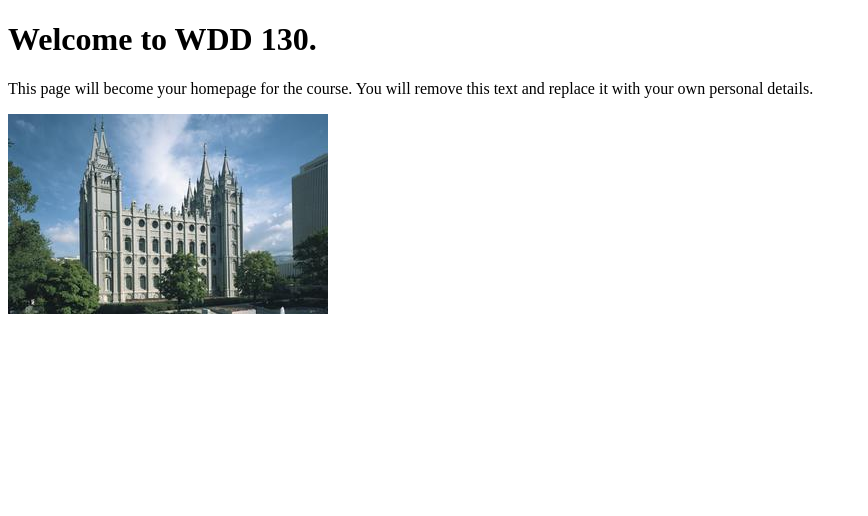
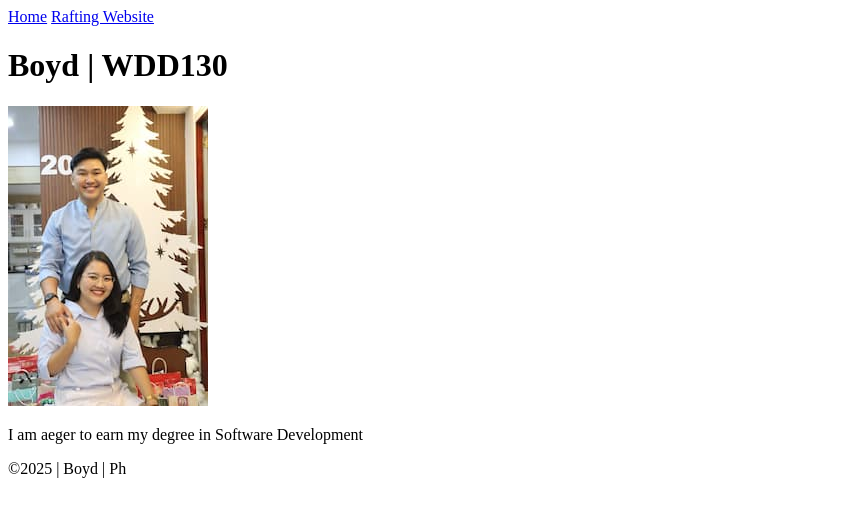
Before and after one commit to ArmorBoyd/WDD-Remake, a plain HTML site: page index.html in a window 1280 px wide. Shown: the whole page, without its empty margins (0-868 px from the left). Drawn offline with Linux system fonts and the light colour scheme.

Commit message:
Added Header, Main, and Footer.

```diff
--- a/index.html
+++ b/index.html
@@ -1,14 +1,27 @@
 <!DOCTYPE html>
 <html lang="en">
+
 <head>
     <meta charset="UTF-8">
     <meta name="viewport" content="width=device-width, initial-scale=1.0">
-    <title>WDD 130 | Personal Homepage</title>
+    <title>Boyd | WDD130</title>
 </head>
+
 <body>
-    <h1>Welcome to WDD 130.</h1>
-    <p>This page will become your homepage for the course. You will remove this text and replace it with your own personal details.</p>
+    <header>
+        <nav>
+            <a href="#">Home</a>
+            <a href="#">Rafting Website</a>
+        </nav>
+    </header>
+    <main>
+        <h1>Boyd | WDD130</h1>
+        <img src="images/profile.jpg" alt="Me">
+        <p>I am aeger to earn my degree in Software Development</p>
+    </main>
+    <footer>
+        <p>©2025 | Boyd | Ph</p>
+    </footer>
+</body>
 
-    <img src="images/salt-lake-temple.jpg" alt="The Salt Lake Temple.">
-</body>
 </html>
```
Also changed, not shown: images/profile.jpg (added).
